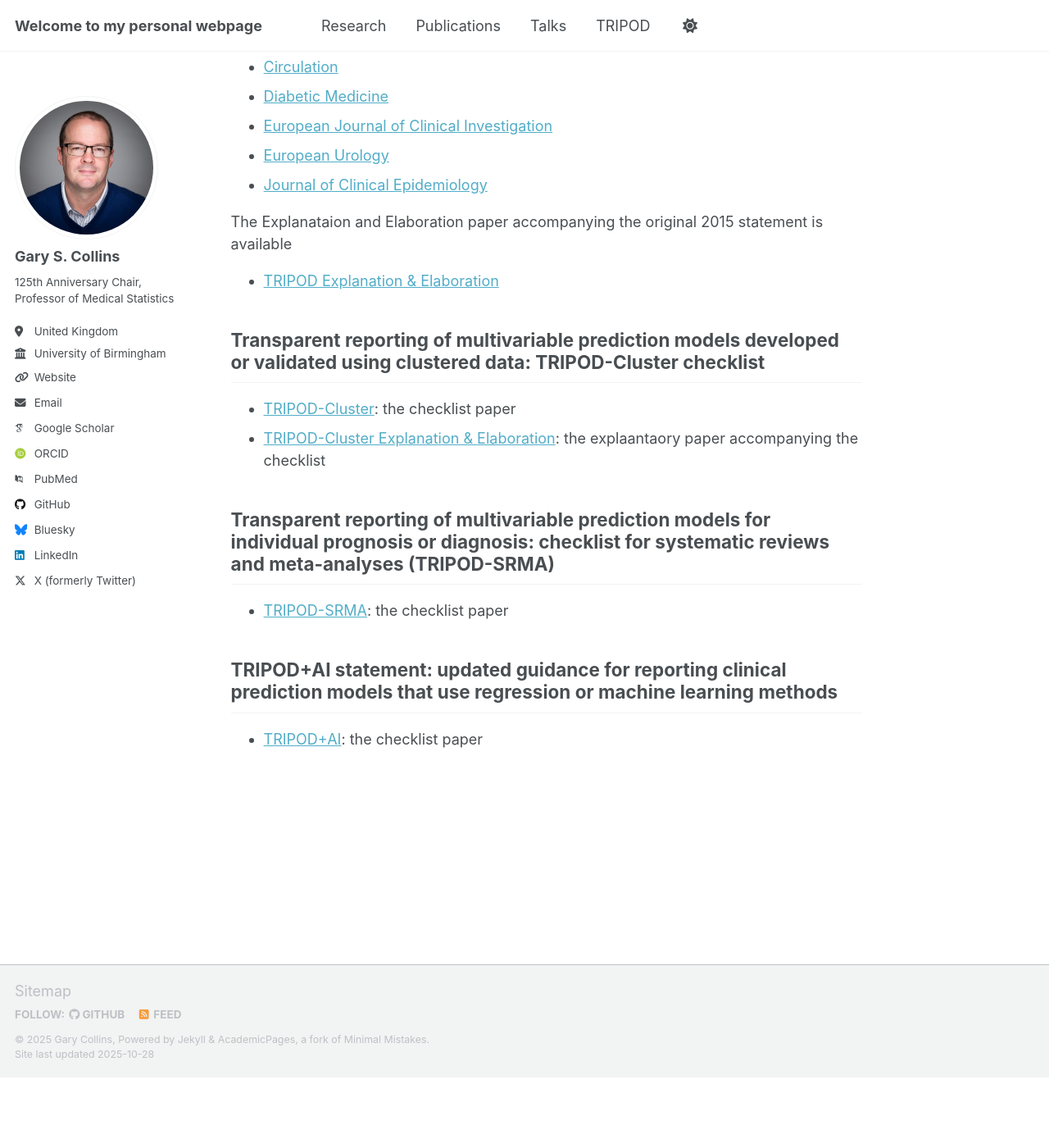
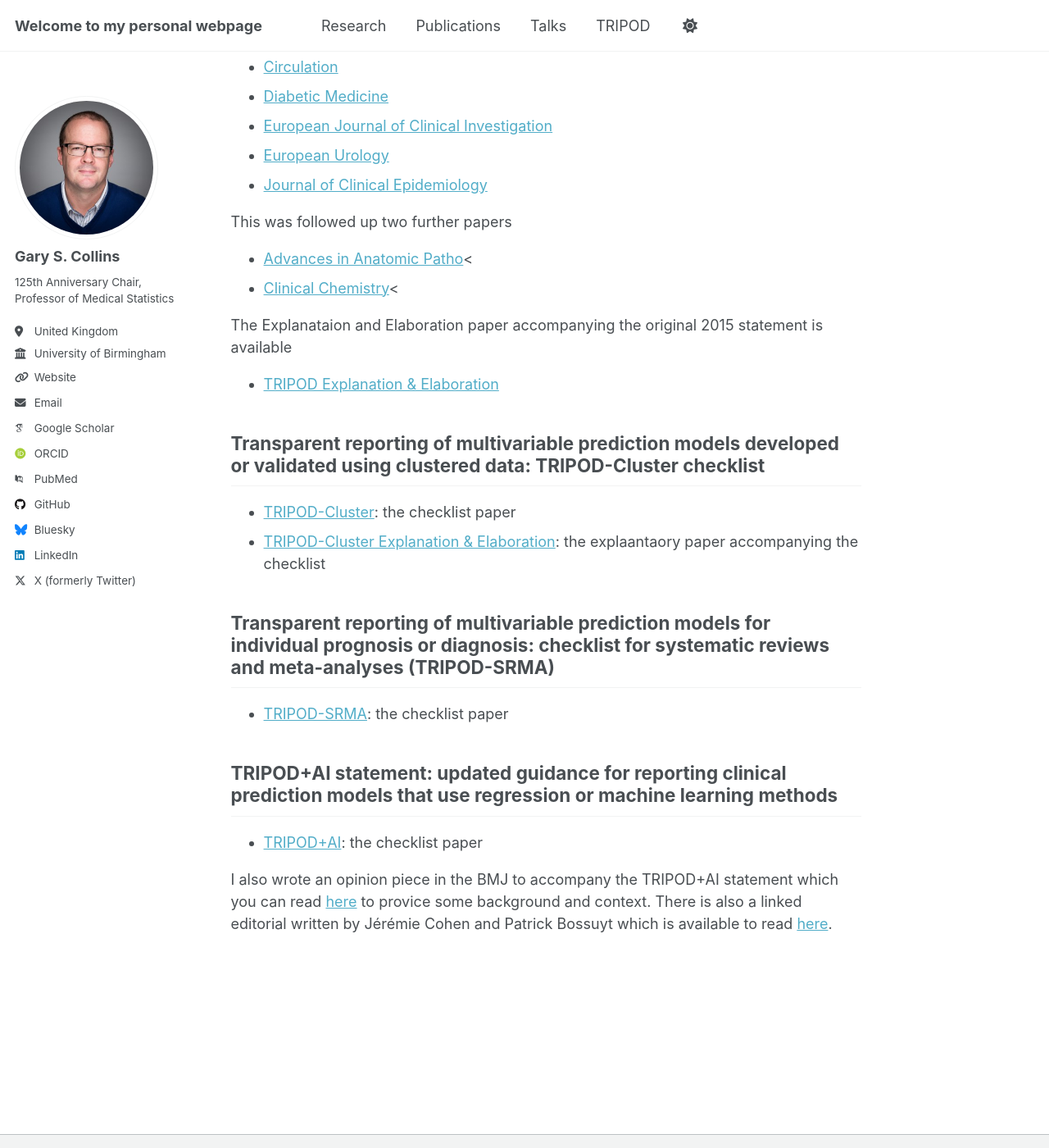
Before and after one commit to gscollins1973/gscollins1973.github.io, a Jekyll site: the page built from _pages/tripod.html, in a window 1280 px wide and 1400 px high, scrolled down 539 px. Shown: the whole window at 82% size. Built offline with Jekyll 4.4.1, drawn with Linux system fonts in a browser that asks for light colours; some web fonts are replaced; a script that is not in the unit is left out; before the commit the page ends 1853 px from its top, so only the background shows below that.

Commit message:
Update tripod.html

```diff
--- a/_pages/tripod.html
+++ b/_pages/tripod.html
@@ -19,6 +19,11 @@ The original 2015 TRIPOD statement was published simultaneoulsy in 11 journal (i
   <li><a href="https://doi.org/10.1016/j.eururo.2014.11.025">European Urology</a></li>
   <li><a href="https://doi.org/10.1016/j.jclinepi.2014.11.010">Journal of Clinical Epidemiology</a></li>
 </ul>
+This was followed up two further papers
+<ul>
+<li><a href="https://doi.org/10.1097/PAP.0000000000000072">Advances in Anatomic Patho</a><</li>
+  <li><a href="https://doi.org/10.1373/clinchem.2014.237883">Clinical Chemistry</a><</li>
+</ul>
 The Explanataion and Elaboration paper accompanying the original 2015 statement is available
 <ul>
 <li><a href="https://www.acpjournals.org/doi/10.7326/M14-0698">TRIPOD Explanation & Elaboration</a></li>
@@ -39,3 +44,5 @@ The Explanataion and Elaboration paper accompanying the original 2015 statement
 <ul>
 <li><a href="https://www.bmj.com/content/385/bmj-2023-078378">TRIPOD+AI</a>: the checklist paper</li>
 </ul>
+I also wrote an opinion piece in the BMJ to accompany the TRIPOD+AI statement which you can read <a href="https://doi.org/10.1136/bmj.q832">here</a> to provice some background and context.
+There is also a linked editorial written by Jérémie Cohen and Patrick Bossuyt which is available to read <a href="https://doi.org/10.1136/bmj.q824">here</a>.
```
